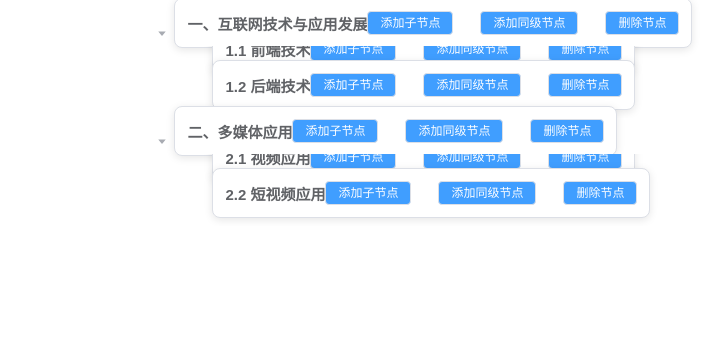
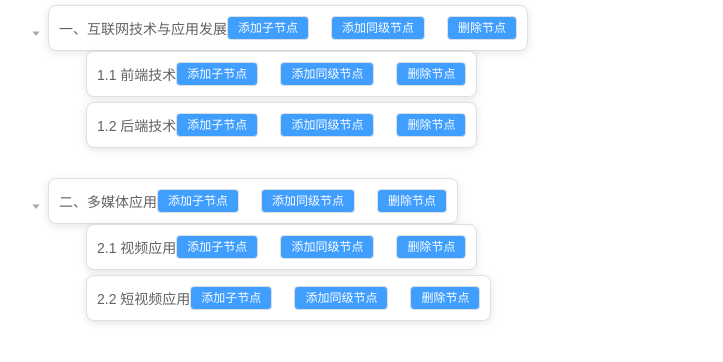
Before and after one commit to sumingcheng/frontend-demos, a Vue app in the folder vue3-el-tree/: page / in a window 1280 px wide. Shown: the top 362 px of the page, without its empty margins (4-727 px from the left). Built offline with nearby package versions, Linux system fonts and the light colour scheme.

Commit message:
fix: 样式

```diff
--- a/vue3-el-tree/src/App.vue
+++ b/vue3-el-tree/src/App.vue
@@ -141,5 +141,7 @@ onMounted(() => {
 </script>
 
 <style scoped>
-
+:deep(.el-tree-node__content) {
+  width: 50px;
+}
 </style>
--- a/vue3-el-tree/src/style.css
+++ b/vue3-el-tree/src/style.css
@@ -1,13 +1,13 @@
 .tree-container {
-    width: 80%;
+    width: 100%; /* 如果需要，可以调整为具体像素值，比如 800px */
+    height: 100%;
     margin: 20px auto;
     font-family: Arial, sans-serif;
 }
 
-/* 增加节点的外边距和内边距以减少拥挤 */
 .custom-tree .el-tree-node {
-    margin-left: 20px; /* 调整缩进距离，可根据实际效果微调 */
-    padding-bottom: 10px; /* 增加节点之间的垂直间隔 */
+    margin-left: 10px; /* 调整缩进距离，根据具体情况微调 */
+    padding-bottom: 5px; /* 减少节点之间的垂直间隔 */
 }
 
 .tree-node {
@@ -15,8 +15,8 @@
     justify-content: space-between;
     align-items: center;
     border: 1px solid #dcdfe6;
-    margin-bottom: 20px; /* 增加节点之间的间隔更多一些 */
-    padding: 12px;
+    margin-bottom: 10px; /* 减少节点之间的间隔 */
+    padding: 10px; /* 调整填充以避免内容挤压 */
     border-radius: 8px;
     background-color: #fff;
     box-shadow: 0 2px 8px rgba(0, 0, 0, 0.1);
@@ -29,27 +29,32 @@
 
 .node-label {
     flex-grow: 1;
-    font-size: 15px;
-    font-weight: 600;
+    font-size: 14px; /* 微调字体大小 */
+    font-weight: normal; /* 根据需要调整字体粗细 */
 }
 
 .action-buttons {
     display: flex;
-    gap: 15px;
+    gap: 10px; /* 减小按钮之间的间隔 */
 }
 
 .el-button {
-    font-size: 12px;
-    padding: 6px 12px;
-    border-radius: 4px;
-    background-color: #409EFF;
-    color: white;
+    font-size: 12px; /* 调整按钮的字体大小 */
+    padding: 4px 10px; /* 调整按钮的填充以减少占用空间 */
+    border-radius: 4px; /* 确保按钮圆角的一致性 */
+    background-color: #409EFF; /* 按钮的背景色 */
+    color: white; /* 按钮的文字颜色 */
 }
 
 .el-button:hover {
-    background-color: #66b1ff;
+    background-color: #66b1ff; /* 鼠标悬浮时按钮的背景色变化 */
 }
 
 .el-button:focus {
-    box-shadow: none;
+    box-shadow: none; /* 移除聚焦时的阴影效果 */
 }
+
+/*间距*/
+.custom-tree .el-tree-node {
+    margin: 20px; /* 增加节点之间的垂直间隔 */
+}
```
